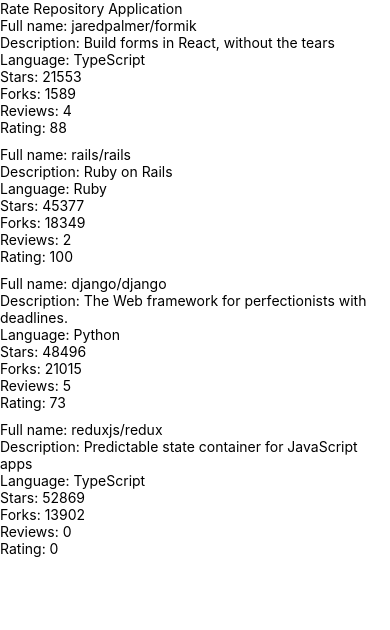
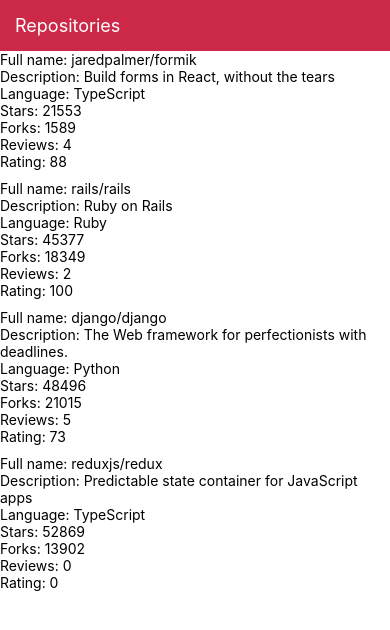
Before and after one commit to rmzNadir/fso-part-10, a React Native app: screen / in a window 390 px wide. Shown: the top 630 px of the page. Built offline with nearby package versions, Linux system fonts and the light colour scheme.

Commit message:
exercise 10.4

```diff
--- /dev/null
+++ b/src/components/AppBar.jsx
@@ -0,0 +1,25 @@
+import React from 'react';
+import { View, StyleSheet } from 'react-native';
+import Constants from 'expo-constants';
+import AppBarTab from './AppBarTab';
+import theme from '../theme';
+
+const { colors } = theme;
+
+const styles = StyleSheet.create({
+  container: {
+    paddingTop: Constants.statusBarHeight,
+    backgroundColor: colors.primary,
+    color: colors.textPrimary,
+  },
+});
+
+const AppBar = () => {
+  return (
+    <View style={styles.container}>
+      <AppBarTab />
+    </View>
+  );
+};
+
+export default AppBar;
--- /dev/null
+++ b/src/components/AppBarTab.jsx
@@ -0,0 +1,13 @@
+import React from 'react';
+import { Pressable } from 'react-native';
+import Text from './Text';
+
+const AppBarTab = () => {
+  return (
+    <Pressable>
+      <Text type='tabTitle'>Repositories</Text>
+    </Pressable>
+  );
+};
+
+export default AppBarTab;
--- a/src/components/Main.jsx
+++ b/src/components/Main.jsx
@@ -1,12 +1,11 @@
 import React from 'react';
-import Constants from 'expo-constants';
 import { StatusBar } from 'expo-status-bar';
-import { StyleSheet, Text, View } from 'react-native';
+import { StyleSheet, View } from 'react-native';
+import AppBar from './AppBar';
 import RepositoryList from './RepositoryList';
 
 const styles = StyleSheet.create({
   container: {
-    marginTop: Constants.statusBarHeight,
     flexGrow: 1,
     flexShrink: 1,
   },
@@ -15,8 +14,9 @@
 const Main = () => {
   return (
     <View style={styles.container}>
+      <AppBar />
       <StatusBar style='auto' />
-      <Text>Rate Repository Application</Text>
+
       <RepositoryList />
     </View>
   );
--- /dev/null
+++ b/src/components/Text.jsx
@@ -0,0 +1,45 @@
+import React from 'react';
+import { Text as NativeText, StyleSheet } from 'react-native';
+
+import theme from '../theme';
+
+const styles = StyleSheet.create({
+  text: {
+    color: theme.colors.textPrimary,
+    fontSize: theme.fontSizes.body,
+    fontFamily: theme.fonts.main,
+    fontWeight: theme.fontWeights.normal,
+  },
+  colorTextSecondary: {
+    color: theme.colors.textSecondary,
+  },
+  colorPrimary: {
+    color: theme.colors.primary,
+  },
+  fontSizeSubheading: {
+    fontSize: theme.fontSizes.subheading,
+  },
+  fontWeightBold: {
+    fontWeight: theme.fontWeights.bold,
+  },
+  tabTitle: {
+    fontSize: theme.fontSizes.heading,
+    margin: 15,
+  },
+});
+
+const Text = ({ color, type, fontSize, fontWeight, style, ...props }) => {
+  const textStyle = [
+    styles.text,
+    type === 'tabTitle' && styles.tabTitle,
+    color === 'textSecondary' && styles.colorTextSecondary,
+    color === 'primary' && styles.colorPrimary,
+    fontSize === 'subheading' && styles.fontSizeSubheading,
+    fontWeight === 'bold' && styles.fontWeightBold,
+    style,
+  ];
+
+  return <NativeText style={textStyle} {...props} />;
+};
+
+export default Text;
--- /dev/null
+++ b/src/theme.js
@@ -0,0 +1,22 @@
+export const theme = {
+  colors: {
+    textPrimary: '#ffff',
+    textSecondary: '#586069',
+    primary: '#cc2949',
+    background: '#1b1b1b',
+  },
+  fontSizes: {
+    body: 14,
+    subheading: 16,
+    heading: 18,
+  },
+  fonts: {
+    main: 'System',
+  },
+  fontWeights: {
+    normal: '400',
+    bold: '700',
+  },
+};
+
+export default theme;
```
